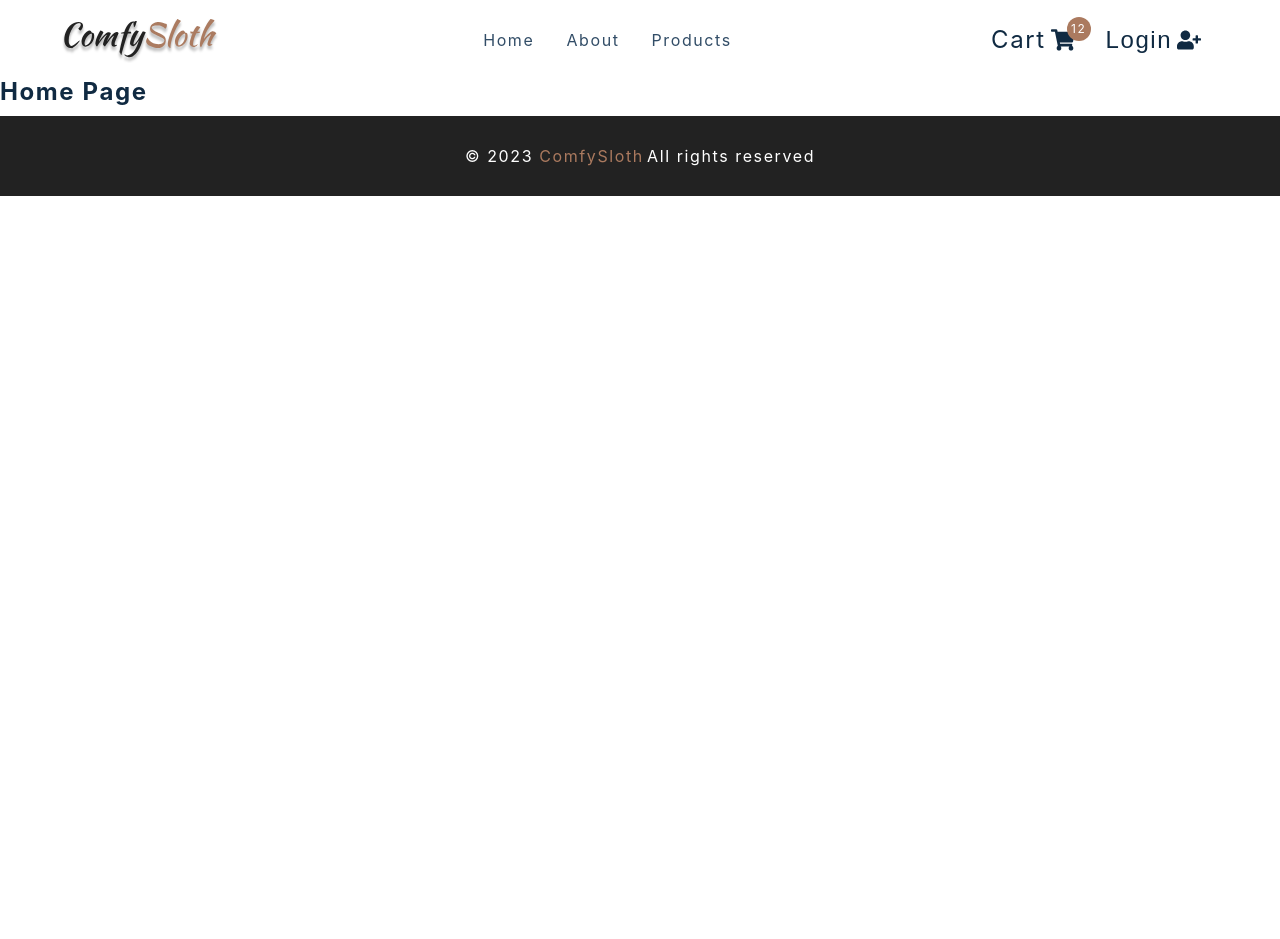
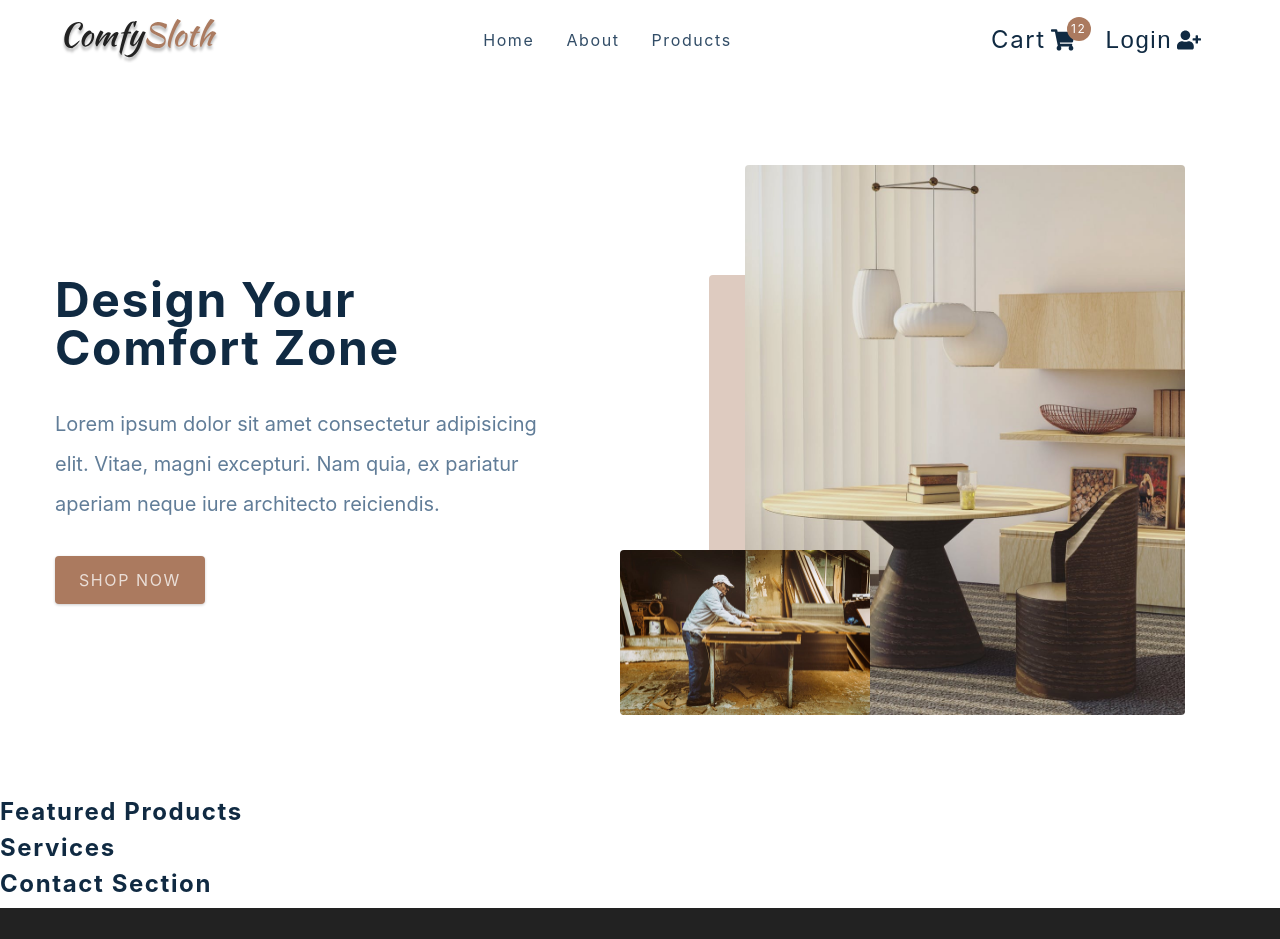
Before and after one commit to dejanV91/comfyStore, a React (Create React App) app: page / in a window 1280 px wide. Shown: the top 939 px of the page. Before the commit the page ends 800 px from the top, so only its background shows below. Built offline with nearby package versions, Linux system fonts and the light colour scheme; the HTML template or start-up script is replaced by a standard one.

Commit message:
finish home page - hero

```diff
--- a/src/components/Hero.js
+++ b/src/components/Hero.js
@@ -1,12 +1,33 @@
-import React from 'react'
-import styled from 'styled-components'
-import { Link } from 'react-router-dom'
-import heroBcg from '../assets/hero-bcg.jpeg'
-import heroBcg2 from '../assets/hero-bcg-2.jpeg'
+import React from "react";
+import styled from "styled-components";
+import { Link } from "react-router-dom";
+import heroBcg from "../assets/hero-bcg.jpeg";
+import heroBcg2 from "../assets/hero-bcg-2.jpeg";
 
 const Hero = () => {
-  return <h4>hero</h4>
-}
+  return (
+    <Wrapper className="section-center">
+      <article className="content">
+        <h1>
+          design your <br />
+          Comfort Zone
+        </h1>
+        <p>
+          Lorem ipsum dolor sit amet consectetur adipisicing elit. Vitae, magni
+          excepturi. Nam quia, ex pariatur aperiam neque iure architecto
+          reiciendis.
+        </p>
+        <Link to="/products" className="btn hero-btn">
+          shop now
+        </Link>
+      </article>
+      <article className="img-container">
+        <img src={heroBcg} alt="nice table" className="main-img" />
+        <img src={heroBcg2} alt="person working" className="accent-img" />
+      </article>
+    </Wrapper>
+  );
+};
 
 const Wrapper = styled.section`
   min-height: 60vh;
@@ -58,7 +79,7 @@
       border-radius: var(--radius);
     }
     .img-container::before {
-      content: '';
+      content: "";
       position: absolute;
       width: 10%;
       height: 80%;
@@ -68,6 +89,6 @@
       border-radius: var(--radius);
     }
   }
-`
+`;
 
-export default Hero
+export default Hero;
--- a/src/pages/HomePage.js
+++ b/src/pages/HomePage.js
@@ -1,7 +1,14 @@
 import React from "react";
 import { FeaturedProducts, Hero, Services, Contact } from "../components";
 const HomePage = () => {
-  return <h4>home page</h4>;
+  return (
+    <main>
+      <Hero />
+      <FeaturedProducts />
+      <Services />
+      <Contact />
+    </main>
+  );
 };
 
 export default HomePage;
```
